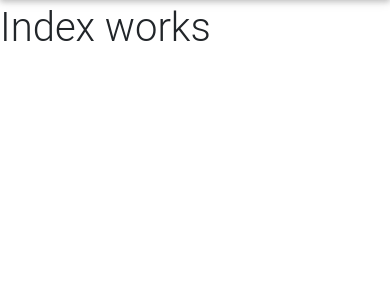
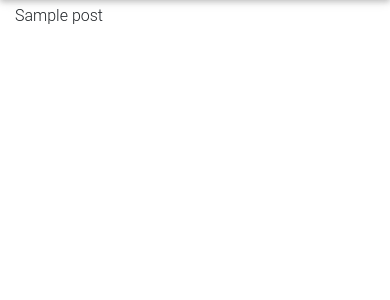
Before and after one commit to wamakimaN/blogpost, a Flask app: page / in a window 390 px wide. Shown: the part 56-356 px from the top of the page. Run offline with Flask 2, Linux system fonts and the light colour scheme; tables that the repository leaves empty hold one stand-in row (values such as "Sample post"); some libraries are stand-ins or nearby versions.

Commit message:
change the index route to show blog posts

```diff
--- a/app/main/views.py
+++ b/app/main/views.py
@@ -2,13 +2,17 @@ from flask import Flask, render_template
 from flask_bootstrap import Bootstrap
 from flask_wtf import FlaskForm
 from . import main
+from app.models import Post
 from flask_login import login_required
 
 @main.route('/')
-def index():
+@main.route('/index')
+@main.route('/index/<int:id>')
+def index(id = None):
+    if id:
+        posts = Post.query.filter_by(id=id)
+    else:
+        posts = Post.query.all()
+        title = 'Home'
 
-    '''
-    View root page function that returns the index page and its data
-    '''
-
-    return render_template('index.html')
+    return render_template('index.html', posts=posts, title = title)
--- a/app/templates/index.html
+++ b/app/templates/index.html
@@ -1,4 +1,12 @@
 {% extends 'base.html' %}
 {% block content %}
-<h1>Index works</h1>
+<div class="container">
+  <div class="row">
+    {%for post in posts%}
+    <div class="col-md-12">
+    {{post.title}}
+    </div>
+    {% endfor%}
+  </div>
+</div>
 {% endblock %}
```
Also changed, not shown: app/main/form.py (added).
